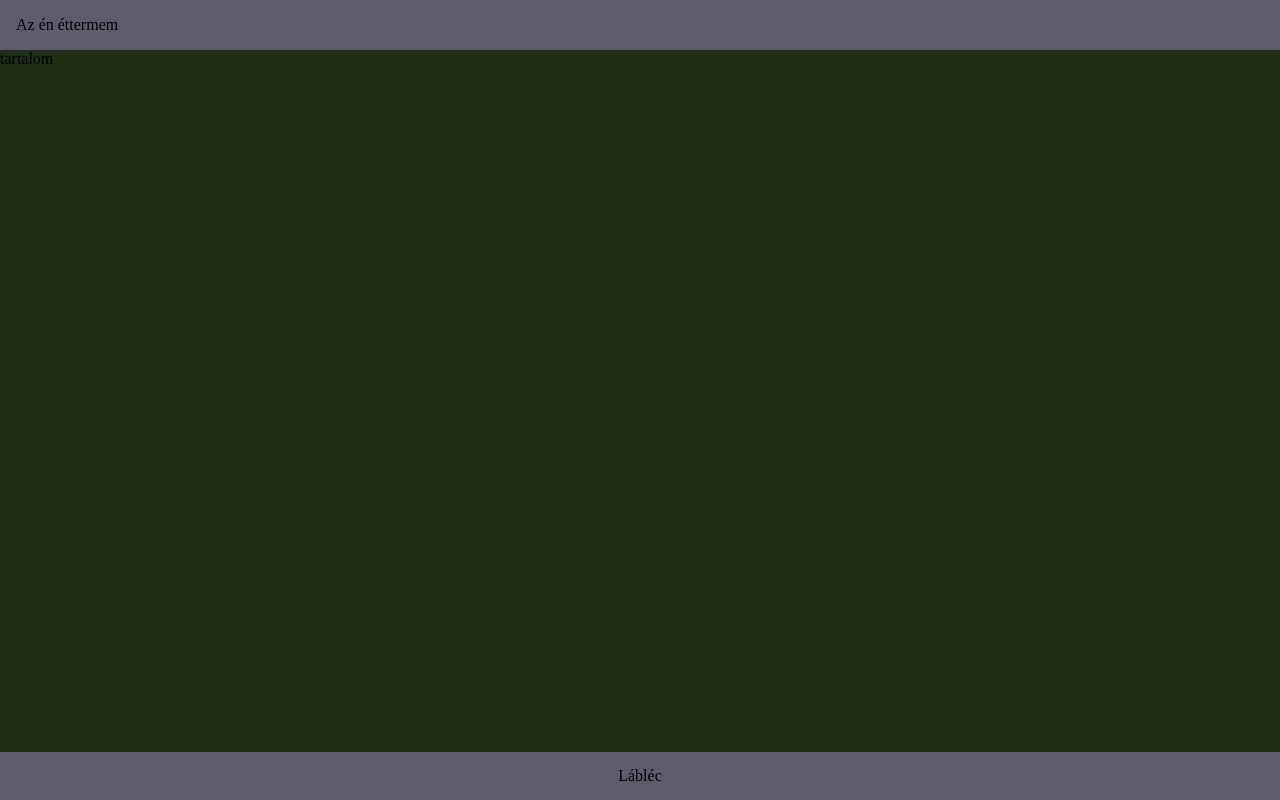
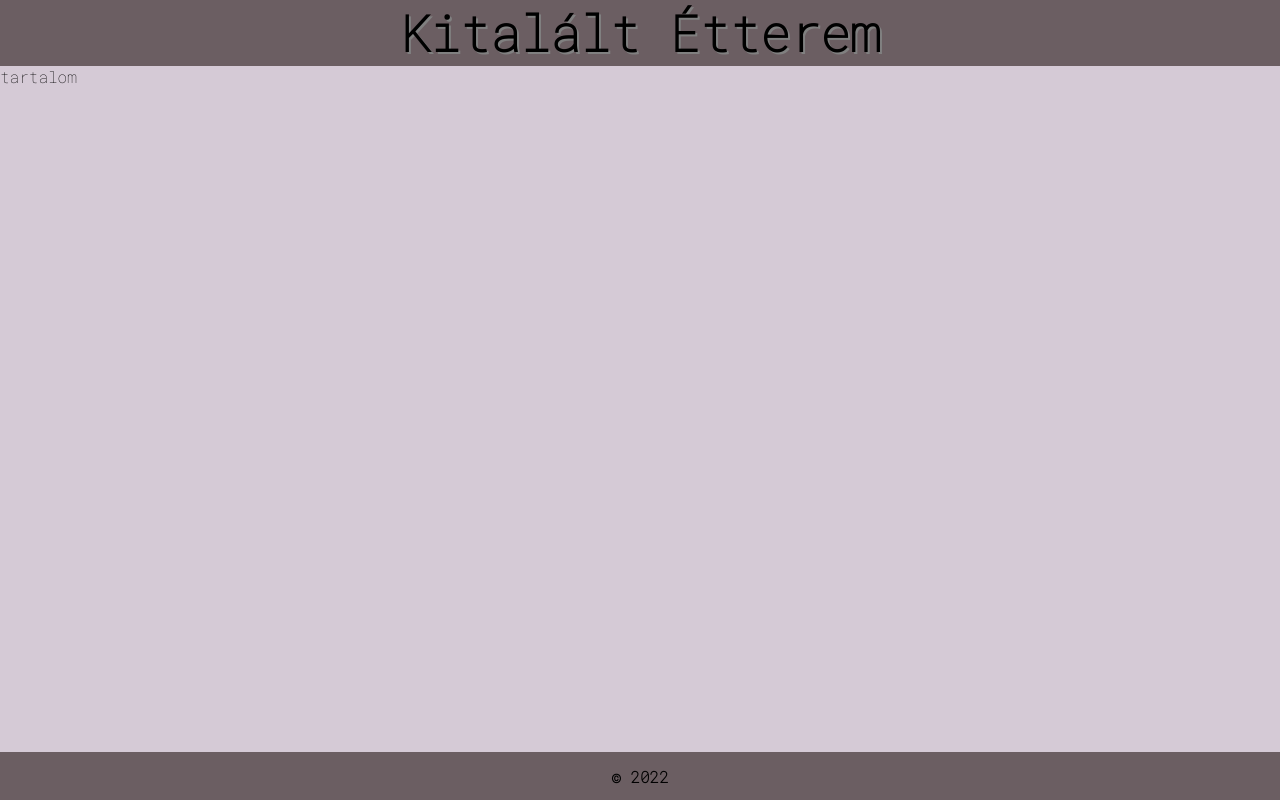
Before and after one commit to meszaros-adam/restaurant-site, a Vue app: page / in a window 1280 px wide. Built offline with nearby package versions, Linux system fonts and the light colour scheme.

Commit message:
dynamic year in the footer, new font family, new colors

```diff
--- a/src/App.vue
+++ b/src/App.vue
@@ -1,36 +1,62 @@
 <template>
   <div id="app">
-    <header>Az én éttermem</header>
+    <header>Kitalált Étterem</header>
     <main>tartalom</main>
-    <footer>Lábléc</footer>
+    <footer> &#169; {{ year }}</footer>
   </div>
 </template>
 
 <script>
+import { computed } from 'vue'
 
 export default {
   name: 'app',
   components: {
+  },
+  setup() {
+    const year = computed(() => {
+      return new Date().getFullYear()
+    })
+
+    return { year }
+
   }
 }
 </script>
 
 <style>
+@import url('https://fonts.googleapis.com/css2?family=Roboto+Mono:wght@100&display=swap');
+
+:root {
+  --mainColor: #6B5E62;
+  --secondaryColor: #D5CAD6;
+  --shadow: 2px 2px grey;
+}
+
 body {
-  background: #1F2F16;
+  font-family: 'Roboto Mono', monospace;
+  background: var(--secondaryColor);
   margin: 0;
 }
-header{
-  background: #5E5C6C;
-  padding: 1rem;
+
+header {
+  background: var(--mainColor);
+  padding: 0, 5rem;
+  text-align: center;
+  font-weight: bolder;
+  font-size: 50px;
+  text-shadow: var(--shadow);
+
 }
+
 footer {
   position: absolute;
   bottom: 0px;
-  background: #5E5C6C;
+  background: var(--mainColor);
   width: 100vw;
   height: 3rem;
   display: grid;
   place-items: center;
+  font-weight: bolder;
 }
 </style>
```
